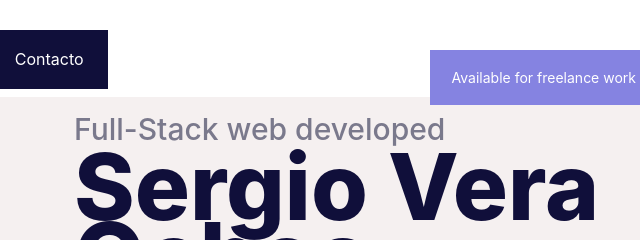
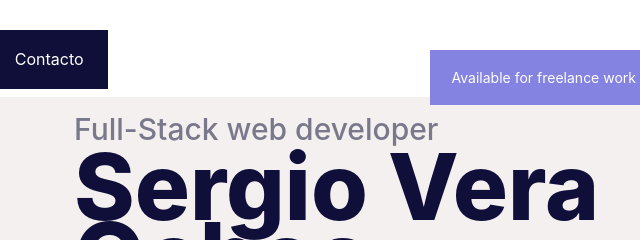
Before and after one commit to sergiov0101/serant_web, a website with bundled scripts: page sergio/about.html in a window 1280 px wide. Shown: the top 240 px of the page, 521-1161 px from the left. Built offline with nearby package versions, Linux system fonts and the light colour scheme; a script that the page names is missing.

```diff
--- a/sergio/about.html
+++ b/sergio/about.html
@@ -108,7 +108,7 @@
 
 			<div class="main_content">
 				<div class="main_title_container d-flex flex-column align-items-start justify-content-end">
-					<div class="main_subtitle">Full-Stack web developed</div>
+					<div class="main_subtitle">Full-Stack web developer</div>
 					<div class="main_title">Sergio Vera Ochoa</div>
 				</div>
 				<div class="main_content_scroll mCustomScrollbar" data-mcs-theme="minimal-dark">
```
